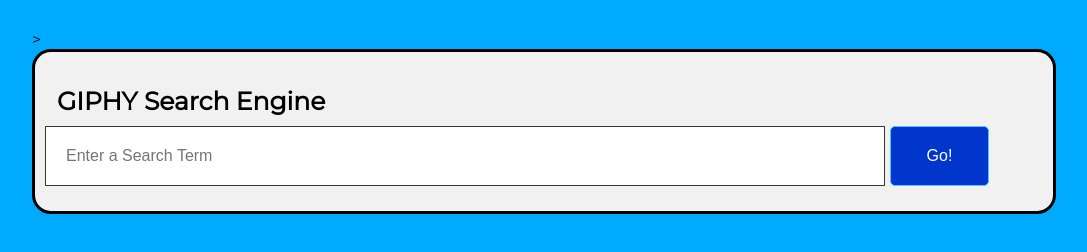
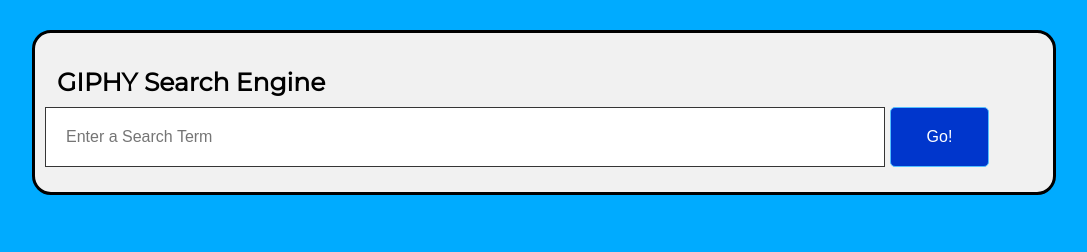
Before and after one commit to Nauseouswave/GIPHY-Search-Engine, a plain HTML site: page index.html in a window 1280 px wide. Shown: the whole page, without its empty margins (96-1183 px from the left). Drawn offline with Linux system fonts and the light colour scheme.

Commit message:
Update index.html

```diff
--- a/index.html
+++ b/index.html
@@ -11,7 +11,7 @@
 
 </head>
 
-<body style="margin-top: 30px;">>
+<body style="margin-top: 30px;">
 
 	<div class="header" style="border-radius: 5mm; border: solid; margin-bottom: 30px">
 		<a href="index.html" class="logo font-effect-shadow-multiple">GIPHY Search Engine</a>
```
